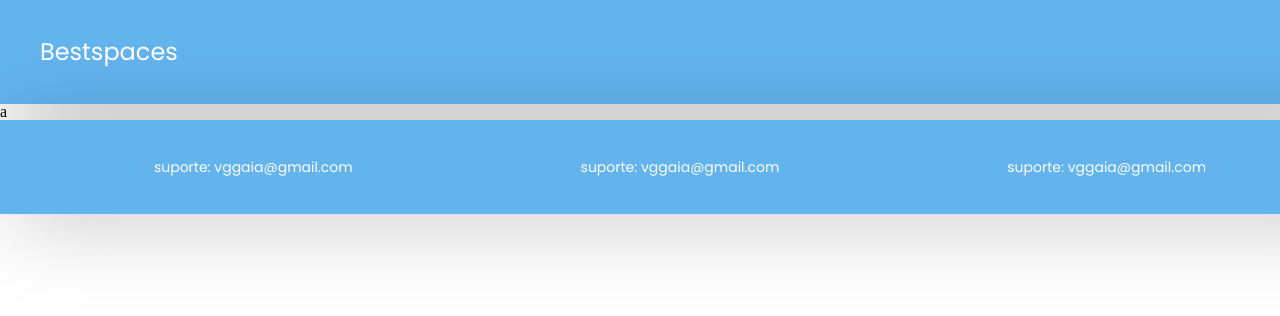
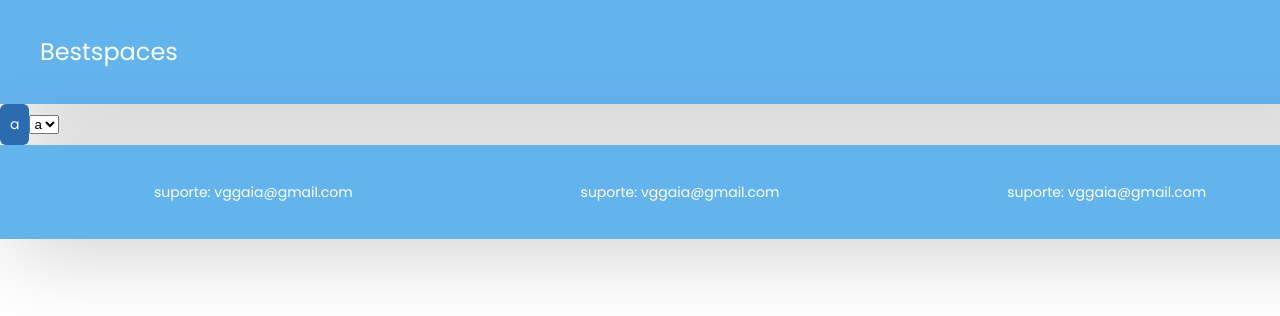
Before and after one commit to VictorG1002/abc, a Next.js app: page / in a window 1280 px wide. Shown: the top 316 px of the page. Built offline with nearby package versions, Linux system fonts and the light colour scheme.

Commit message:
feat: add select

```diff
--- /dev/null
+++ b/components/Select/index.tsx
@@ -0,0 +1,43 @@
+import { CSSProperties, ChangeEvent, ReactNode } from 'react'
+
+
+import * as S from './styles'
+
+interface ISelect {
+  styled?: string
+  style?: CSSProperties
+  erro?: boolean
+  label?: string
+  id: string
+  disabled?: boolean
+  name?: string
+  value: any
+  onChange: (event: ChangeEvent<HTMLSelectElement>) => void
+  children: ReactNode
+  className?: string
+}
+
+export default function Select({
+  id,
+  disabled,
+  name = id,
+  value,
+  onChange,
+  children,
+  className
+}: ISelect) {
+  return (
+
+    <S.SelectStyled
+      disabled={disabled}
+      id={id}
+      name={name}
+      className={className}
+      value={value}
+      onChange={onChange}
+    >
+      {children}
+    </S.SelectStyled>
+
+  )
+}
--- /dev/null
+++ b/components/Select/styles.ts
@@ -0,0 +1,38 @@
+import styled from "styled-components";
+
+export const SelectStyled = styled.select`
+  select {
+    width: 100%;
+    border: 0;
+    padding: 10px 10px 10px 0;
+    font-size: 17px;
+    border-bottom: 2px solid "#ccc";
+    background-color: transparent;
+    cursor: pointer;
+
+    // TABLET
+    @media screen and (min-width: 768px) {
+      padding: 6px 0 10px 0;
+    }
+
+    &::placeholder {
+      color: rgba(0, 0, 0, 0.3);
+    }
+
+    option {
+      border: none;
+      padding: 10px 0;
+      background: #eeeeee;
+      font-size: 16px;
+    }
+
+    &:disabled {
+      opacity: 0.5;
+      cursor: default;
+
+      &:hover {
+        border-bottom: 2px solid #ccc;
+      }
+    }
+  }
+`;
--- a/pages/index.tsx
+++ b/pages/index.tsx
@@ -1,10 +1,22 @@
-import React from 'react';
+import React, { useState } from 'react';
+
+import Button from '@/components/Button';
+import Select from '@/components/Select';
 
 
 export default function Home() {
+
+  const [ selected, setSelected ] = useState('')
+
   return (
     <>
-      a
+      <Button>a</Button>
+
+      <Select id='a' onChange={(e) => setSelected(e.target.value)} value={selected}>
+        <option>a</option>
+        <option>b</option>
+        <option>c</option>
+      </Select>
     </>
   );
 }
```
